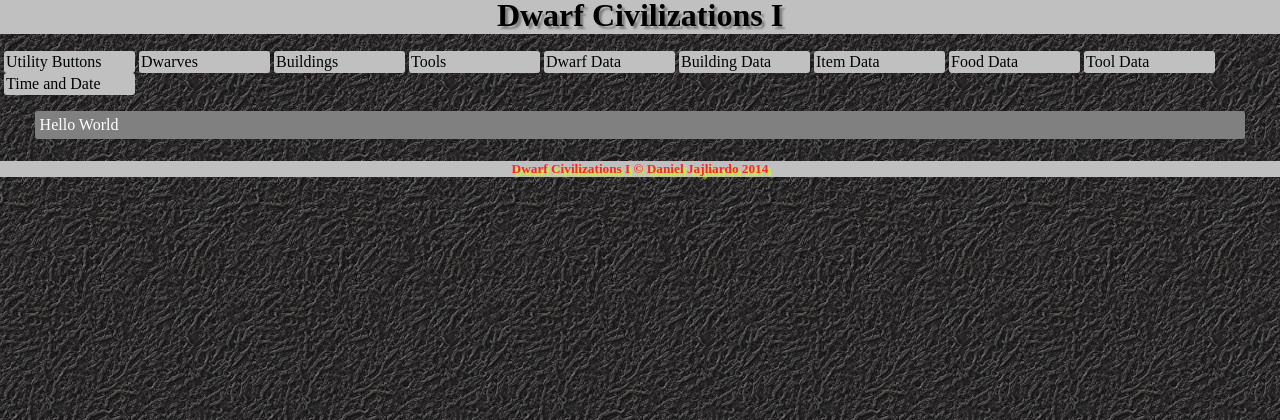
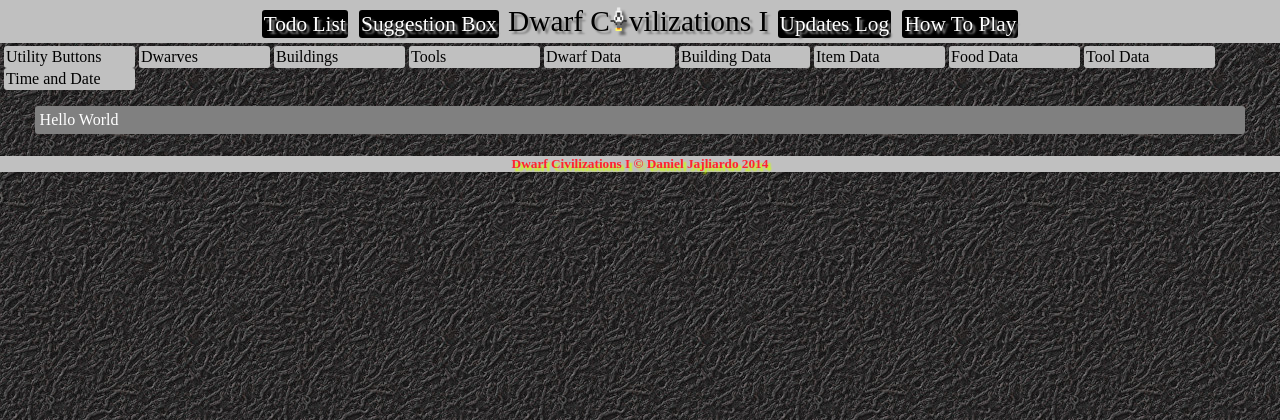
Before and after one commit to TNTWZRD/DwarvesCiv, a PHP site: page / in a window 1280 px wide. Shown: the top 420 px of the page. Run offline with PHP 8.4, Linux system fonts and the light colour scheme.

Commit message:
Fixed Graphics Added Links

```diff
--- a/Styles/main-style.css
+++ b/Styles/main-style.css
@@ -15,11 +15,31 @@ body{
 
 #header{
 	background-color: silver;
-	margin-top: -24px;
+	margin-top: -8px;
 	margin-left: -8px;
 	margin-right: -8px;
+	margin-bottom: 8px;
+	padding: 5px;
+	font-size: 22pt;
 	text-align: center;
 	text-shadow: grey 3px 3px 2px;
+}
+
+#header a{
+	background-color: Black;
+	font-size: 16pt;
+	color: white;
+	text-align: center;
+	text-decoration: none;
+	margin: 2px;
+	padding: 2px;
+	border-radius: 3px;
+	text-shadow: #grey 3px 3px 2px;
+}
+
+#header img{
+	margin-bottom: -6px;
+	margin-right: -6px;
 }
 
 #footer{
--- a/index.php
+++ b/index.php
@@ -11,7 +11,14 @@ Dwarves Civ
 <body>
 
 <div id="header">
-<h1>Dwarf Civilizations I</h1>
+
+
+<a href="todolist.php">Todo List</a>
+<a href="suggestions.php">Suggestion Box</a>
+<span id="headertitle">Dwarf C<img src="images/header-icon.png">vilizations I</span>
+<a href="updates.php">Updates Log</a>
+<a href="howtoplay.php">How To Play</a>
+
 </div>
 
 <ul id="navbar">
```
Also changed, not shown: images/header-icon.png (added).
